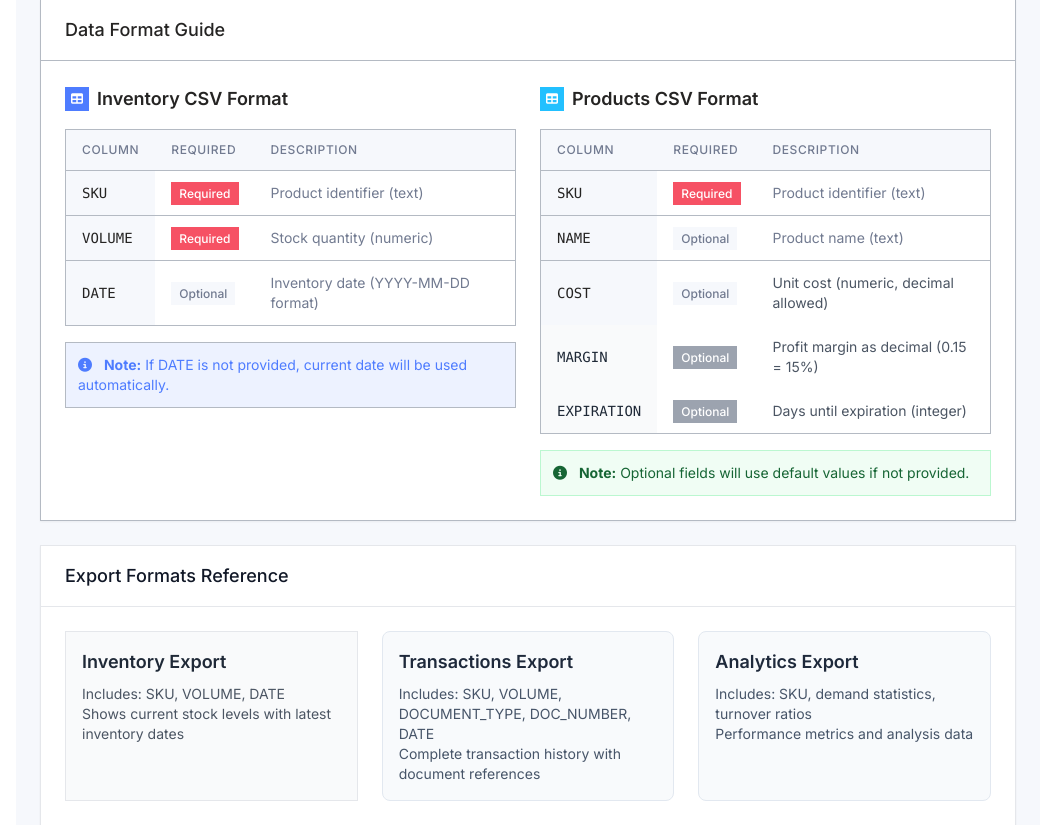
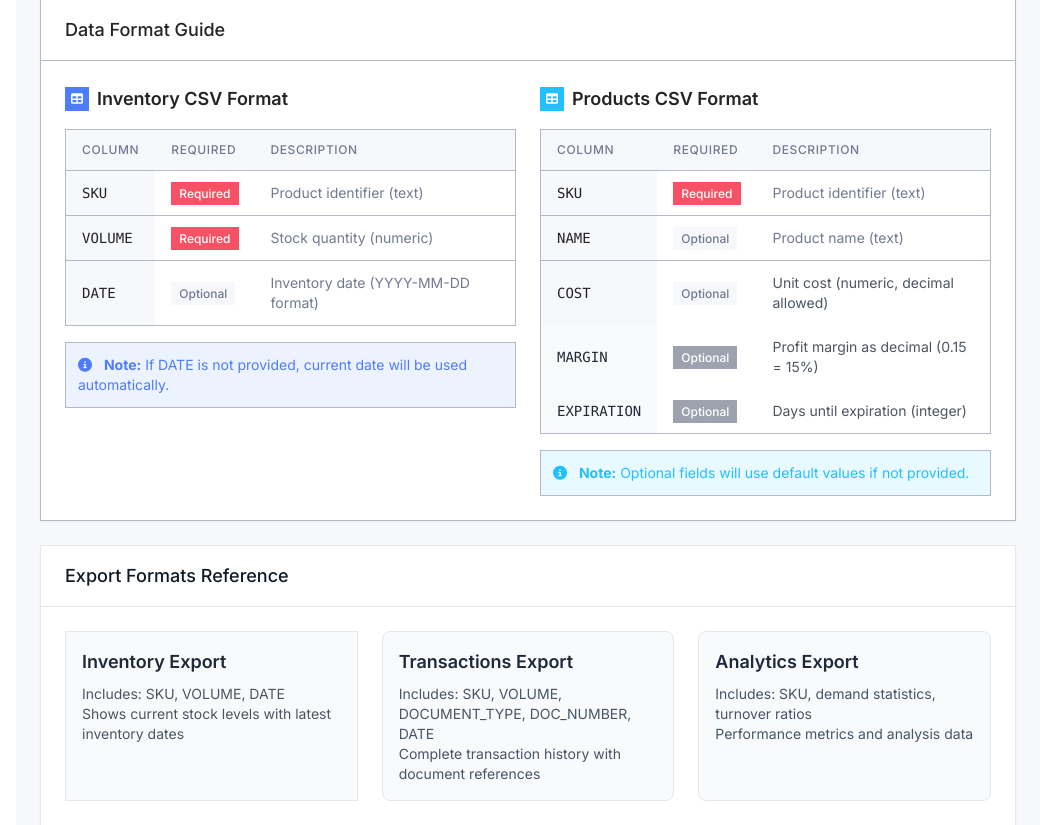
Before and after one commit to TheJackal00/NexStock, a Flask app: page /import_export in a window 1280 px wide. Shown: the part 1060-1885 px from the top of the page, without its empty margins (240-1280 px from the left). Run offline with Flask 3, Linux system fonts and the light colour scheme; style sheets or scripts are compiled from the project's sources.

Commit message:
Fix Products note box - change green to Numerro cyan #22C0FF

```diff
--- a/templates/import_export.html
+++ b/templates/import_export.html
@@ -302,8 +302,8 @@
                             </tbody>
                         </table>
                     </div>
-                    <div class="bg-green-50 border border-green-200 p-3 mt-4" style="border-radius:0">
-                        <p class="text-sm text-green-800">
+                    <div class="numerro-border p-3 mt-4" style="background:rgba(34,192,255,0.1); border-radius:0; border-width:1px;">
+                        <p class="text-sm" style="color:#22C0FF;">
                             <i class="fas fa-info-circle mr-2"></i>
                             <strong>Note:</strong> Optional fields will use default values if not provided.
                         </p>
```
